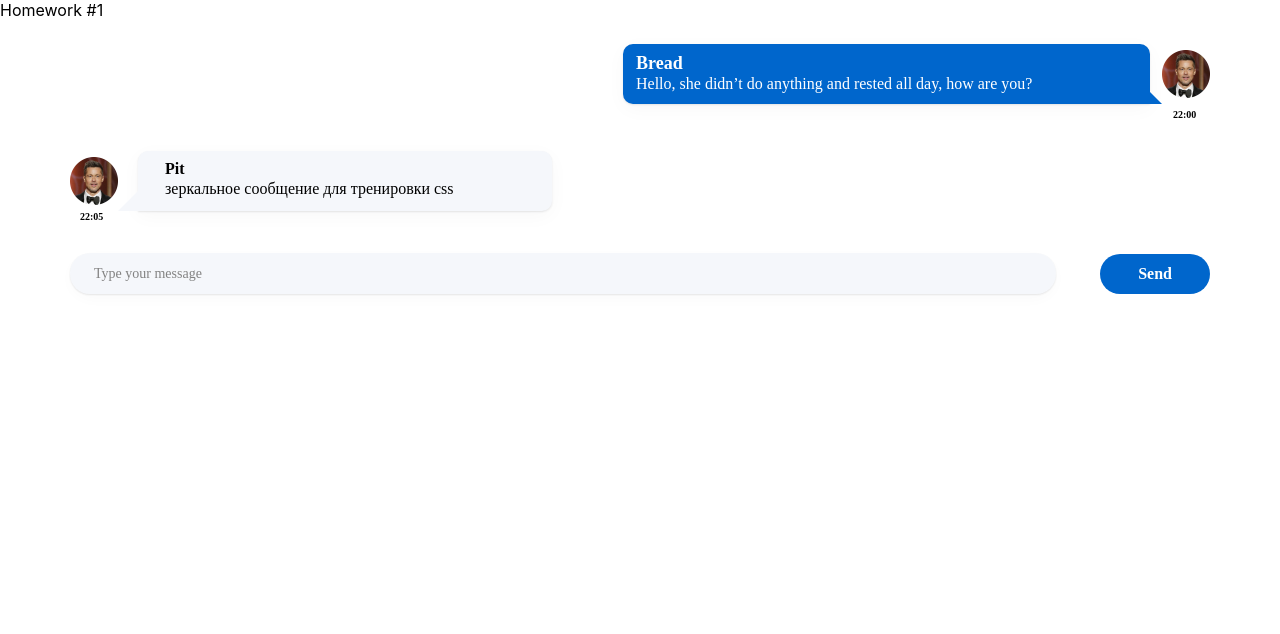
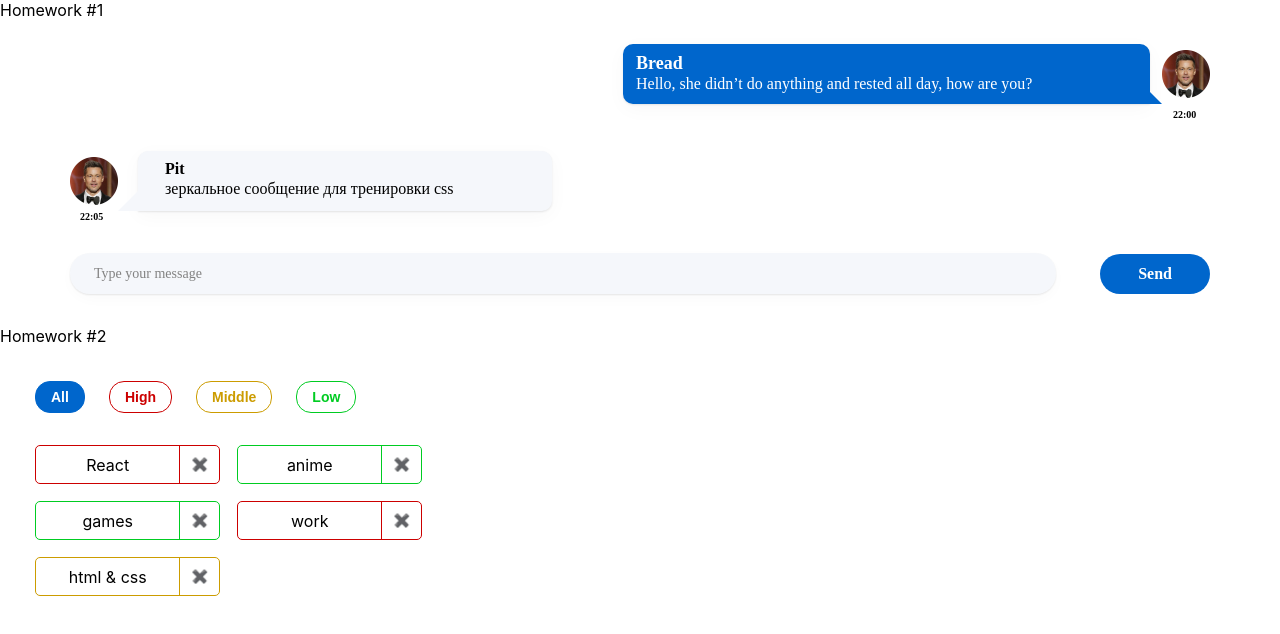
Before and after one commit to MaximChizhevskiy/hws2, a React (Create React App) app: page / in a window 1280 px wide. Shown: the top 634 px of the page. Built offline with nearby package versions, Linux system fonts and the light colour scheme.

Commit message:
hws2_is_Done

```diff
--- a/src/s1-main/App.tsx
+++ b/src/s1-main/App.tsx
@@ -1,13 +1,14 @@
 import React from 'react'
 import s from './App.module.css'
 import HW1 from '../s2-homeworks/hw01/HW1'
+import HW2 from "../s2-homeworks/hw02/HW2";
 
 function App() {
     return (
         <div className={s.App}>
             <HW1/>
             {/*раскомментировать по ходу выполнения*/}
-            {/*<HW2/>*/}
+            <HW2/>
             {/*<HW3/>*/}
             {/*<HW4/>*/}
 
--- a/src/s2-homeworks/hw02/HW2.tsx
+++ b/src/s2-homeworks/hw02/HW2.tsx
@@ -1,6 +1,7 @@
 import React, {useState} from 'react'
 import Affairs from './affairs/Affairs'
 import s2 from '../../s1-main/App.module.css'
+import affair from "./affairs/affair/Affair";
 
 /*
 * 1 - описать типы AffairPriorityType, AffairType
@@ -17,16 +18,16 @@ import s2 from '../../s1-main/App.module.css'
 * */
 
 // types
-export type AffairPriorityType = any // need to fix any
+export type AffairPriorityType = 'low' | 'middle' | 'high' // need to fix any
 export type AffairType = {
-    _id: any // need to fix any
-    name: any // need to fix any
+    _id: number // need to fix any
+    name: string // need to fix any
     priority: AffairPriorityType
 }
 export type FilterType = 'all' | AffairPriorityType
 
 // constants
-const defaultAffairs: any = [ // need to fix any
+const defaultAffairs: Array<AffairType> = [ // need to fix any
     {_id: 1, name: 'React', priority: 'high'}, // студенты могут изменить содержимое name и количество элементов в массиве, ...priority не менять!
     {_id: 2, name: 'anime', priority: 'low'},
     {_id: 3, name: 'games', priority: 'low'},
@@ -35,23 +36,23 @@ const defaultAffairs: any = [ // need to fix any
 ]
 
 // pure helper functions
-export const filterAffairs = (affairs: any, filter: any): any => { // need to fix any
+export const filterAffairs = (affairs: Array<AffairType>, filter: FilterType): Array<AffairType> => { // need to fix any
+    return affairs.filter(a => filter === 'all' ? affairs : a.priority === filter) // need to fix
+}
 
+export const deleteAffair = (affairs: Array<AffairType>, _id: number): Array<AffairType> => { // need to fix any
 
-    return affairs // need to fix
-}
-export const deleteAffair = (affairs: any, _id: any): any => { // need to fix any
-
-    return affairs // need to fix
+    return affairs.filter(a => a._id !== _id) // need to fix
 }
 
 function HW2() {
-    const [affairs, setAffairs] = useState<any>(defaultAffairs) // need to fix any
+    const [affairs, setAffairs] = useState<Array<AffairType>>(defaultAffairs) // need to fix any
     const [filter, setFilter] = useState<FilterType>('all')
 
     const filteredAffairs = filterAffairs(affairs, filter)
-    const deleteAffairCallback = (_id: any) => { // need to fix any
-        // need to fix
+    const deleteAffairCallback = (_id: number) => { // need to fix any
+        const deleteAff = deleteAffair(filteredAffairs, _id)// need to fix
+        setAffairs(deleteAff);
     }
 
     return (
--- a/src/s2-homeworks/hw02/affairs/Affairs.module.css
+++ b/src/s2-homeworks/hw02/affairs/Affairs.module.css
@@ -2,6 +2,8 @@
     display: flex;
     gap: 24px;
     margin-bottom: 32px;
+    margin-top: 35px;
+    margin-left: 35px;
 }
 
 .all {
@@ -52,4 +54,5 @@
     gap: 17px;
     flex-wrap: wrap;
     max-width: 450px;
+    margin-left: 35px;
 }
--- a/src/s2-homeworks/hw02/affairs/Affairs.tsx
+++ b/src/s2-homeworks/hw02/affairs/Affairs.tsx
@@ -1,27 +1,28 @@
 import React from 'react'
 import Affair from './affair/Affair'
-import {AffairType, FilterType} from '../HW2'
+import {AffairPriorityType, AffairType, deleteAffair, filterAffairs, FilterType} from '../HW2'
 import s from './Affairs.module.css'
+import affair from "./affair/Affair";
 
 type AffairsPropsType = {
-    data: any // need to fix any
-    setFilter: any
-    deleteAffairCallback: any
+    data: Array<AffairType> // need to fix any
+    setFilter: (filter: FilterType) => void // need to fix any
+    deleteAffairCallback: (_id: number) => void
     filter: FilterType
 }
 
 function Affairs(props: AffairsPropsType) {
     const setAll = () => {
-        // need to fix
+        props.setFilter('all')
     }
     const setHigh = () => {
-        // need to fix
+        props.setFilter('high')
     }
     const setMiddle = () => {
-        // need to fix
+        props.setFilter('middle')
     }
     const setLow = () => {
-        // need to fix
+        props.setFilter('low')
     }
 
     const cnAll = s.button + ' ' + s.all + (props.filter === 'all' ? ' ' + s.active : '')
@@ -29,7 +30,7 @@ function Affairs(props: AffairsPropsType) {
     const cnMiddle = s.button + ' ' + s.middle + (props.filter === 'middle' ? ' ' + s.active : '')
     const cnLow = s.button + ' ' + s.low + (props.filter === 'low' ? ' ' + s.active : '')
 
-    const mappedAffairs = props.data.map((a: AffairType) => (
+    const mappedAffairs = props.data.map((a: any) => (
         <Affair
             key={a._id} // кеи ОБЯЗАТЕЛЬНЫ в 99% - так что лучше их писать всегда при создании компонент в мапе
             affair={a}
--- a/src/s2-homeworks/hw02/affairs/affair/Affair.tsx
+++ b/src/s2-homeworks/hw02/affairs/affair/Affair.tsx
@@ -1,17 +1,20 @@
 import React from 'react'
-import { AffairType } from '../../HW2'
+import {AffairType} from '../../HW2'
 import s from './Affair.module.css'
 import s2 from '../Affairs.module.css'
+import Affairs from "../Affairs";
 
 type AffairPropsType = {
     // key не нужно типизировать
     affair: AffairType
-    deleteAffairCallback: any // need to fix any
+    deleteAffairCallback: (_id: number) => void // need to fix any
 }
 
 function Affair(props: AffairPropsType) {
     const deleteCallback = () => {
-        // need to fix
+        {
+            props.deleteAffairCallback(props.affair._id)
+        }
     }
 
     const nameClass = s.name + ' ' + s2[props.affair.priority]
@@ -24,7 +27,7 @@ function Affair(props: AffairPropsType) {
             className={affairClass}
         >
             <div id={'hw2-name-' + props.affair._id} className={nameClass}>
-                {/*создаёт студент*/}
+                {props.affair.name}
 
                 {/**/}
             </div>
@@ -32,14 +35,14 @@ function Affair(props: AffairPropsType) {
                 {props.affair.priority}
             </div>
 
-            <button
+            <button onClick={deleteCallback}
                 id={'hw2-button-delete-' + props.affair._id}
                 className={buttonClass}
                 // need to fix
 
             >
                 {/*текст кнопки могут изменить студенты*/}
-                X
+                ✖️
                 {/**/}
             </button>
         </div>
```
